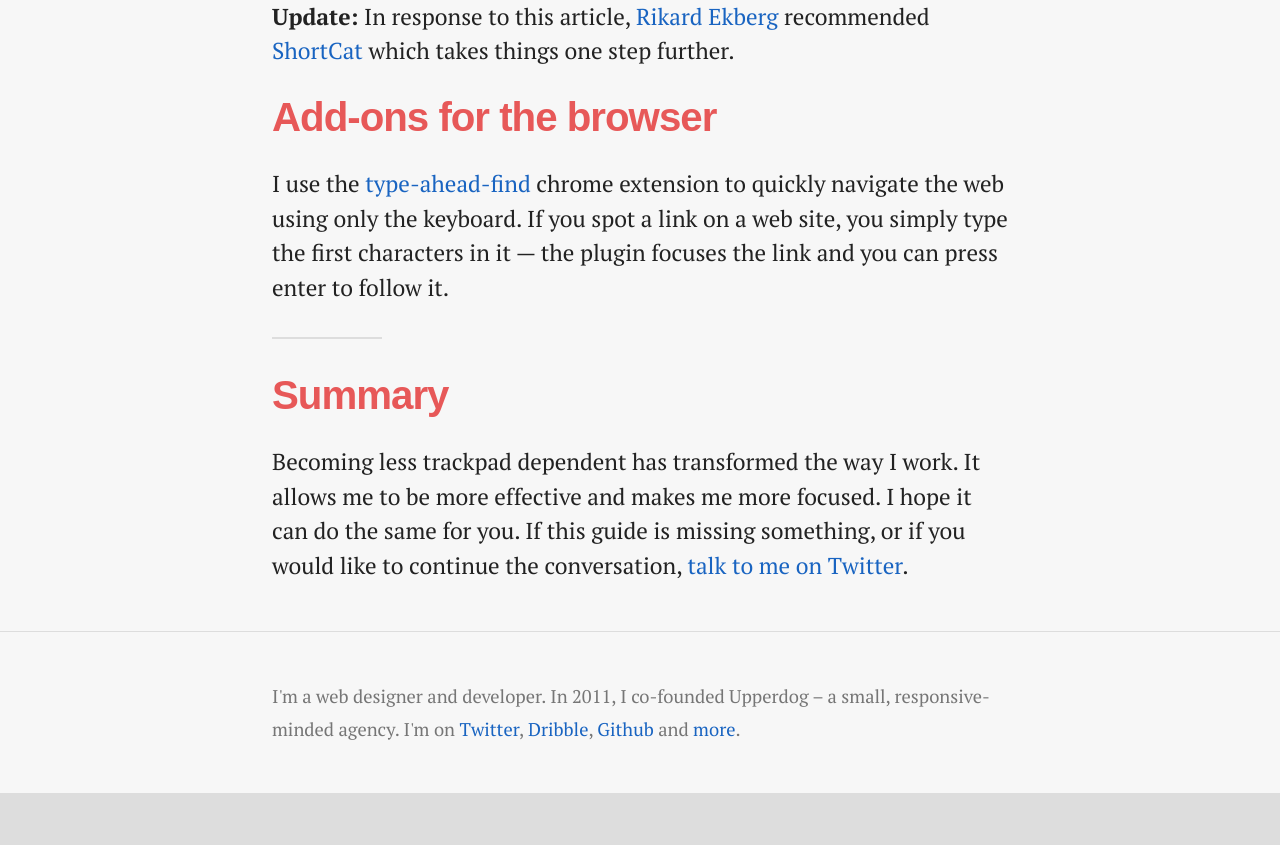
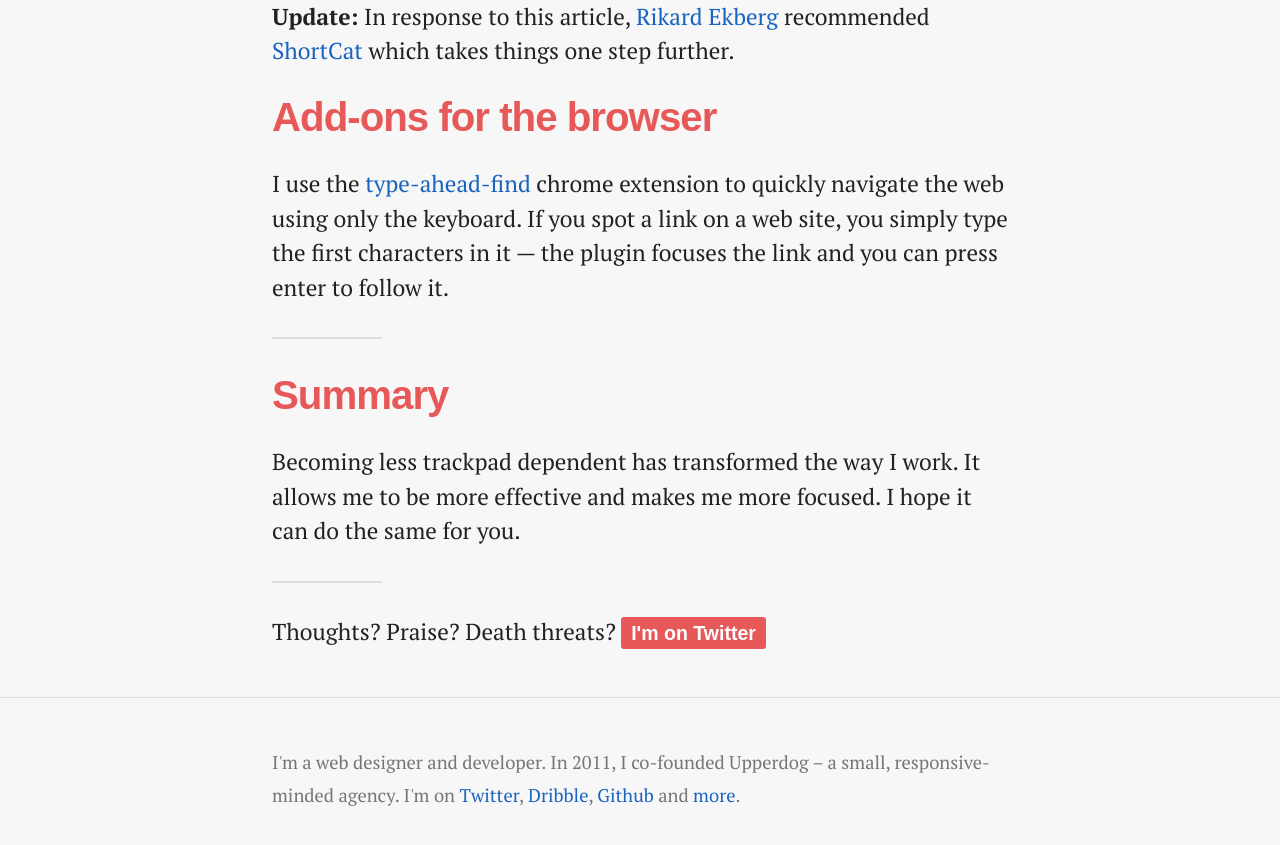
Before and after one commit to pavopax/pavopax.github.io, a Jekyll site: the page built from _posts/2014-09-23-stop-using-the-trackpad.md, in a window 1280 px wide, cut to the strip 3358-4217 px from the top of the page. Shown: the top 845 px of the strip. Built offline with Jekyll 4.4.1, drawn with Linux system fonts in a browser that asks for light colours; nearby versions of some CDN libraries; some web fonts are replaced; library files that are not in the unit come from our copies; before the commit the page ends 4151 px from its top, so only the background shows below that.

Commit message:
Improved call to actions

```diff
--- a/_layouts/post.html
+++ b/_layouts/post.html
@@ -8,5 +8,9 @@ layout: default
         <p class="meta">Written {{ page.date | date: "%b %-d, %Y" }}{% if page.author %} • {{ page.author }}{% endif %}{% if page.meta %} • {{ page.meta }}{% endif %}</p>
         {{ content }}
 
+        <hr>
+
+        <p>Thoughts? Praise? Death threats? <a class="twitter-cta" href="https://twitter.com/martenbjork">I'm on Twitter</a></p>
+
     </div>
 </div>
--- a/_posts/2014-09-23-stop-using-the-trackpad.md
+++ b/_posts/2014-09-23-stop-using-the-trackpad.md
@@ -42,4 +42,4 @@ I use the [type-ahead-find](https://chrome.google.com/webstore/detail/type-ahead
 ***
 
 ## Summary
-Becoming less trackpad dependent has transformed the way I work. It allows me to be more effective and makes me more focused. I hope it can do the same for you. If this guide is missing something, or if you would like to continue the conversation, <a href="http://twitter.com/martenbjork/">talk to me on Twitter</a>.
+Becoming less trackpad dependent has transformed the way I work. It allows me to be more effective and makes me more focused. I hope it can do the same for you.
--- a/css/main.scss
+++ b/css/main.scss
@@ -8,13 +8,14 @@
     Legend
     ===========================
     0. Resets
-    1. Main elements
-    2. Layout components
-    3. Typography
-    4. Header
-    5. Footer
-    6. Images, video and icons
-    7. Specials
+    1. Variables
+    2. Main elements
+    3. Layout components
+    4. Typography
+    5. Header
+    6. Footer
+    7. Images, video and icons
+    8. Specials
 */
 
 /* Resets */
@@ -22,6 +23,9 @@
     -webkit-font-smoothing: antialiased;
     -moz-osx-font-smoothing: grayscale;
 }
+
+/* Variables */
+$color-accent: rgb(231, 88, 88);
 
 /* Main elmenets */
 html {
@@ -88,7 +92,7 @@ h1, .h1 {
     font-weight: bold;
     text-transform: none;
     letter-spacing: -1px;
-    color: rgb(231, 88, 88);
+    color: $color-accent;
     @media screen and (max-width: 600px) {
         font-size: 2em;
     }
@@ -100,7 +104,7 @@ h2, .h2 {
     font-weight: bold;
     text-transform: none;
     letter-spacing: -1px;
-    color: rgb(231, 88, 88);
+    color: $color-accent;
     @media screen and (max-width: 600px) {
         font-size: 1.2em;
     }
@@ -304,3 +308,12 @@ figcaption {
         width: auto;
     }
 }
+.twitter-cta {
+    padding: .25em .5em;
+    font-size: .85em;
+    font-weight: bold;
+    font-family: sans-serif;
+    background: $color-accent;
+    color: white;
+    border-radius: 3px;
+}
```
Also changed, not shown: _posts/2013-05-01-apple-moves-to-sass.md (+0 -2 lines).
